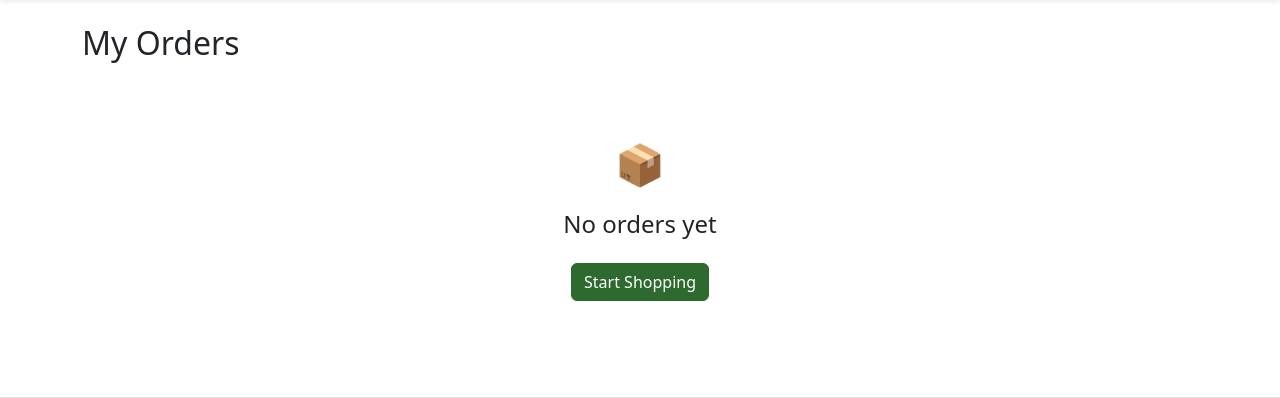
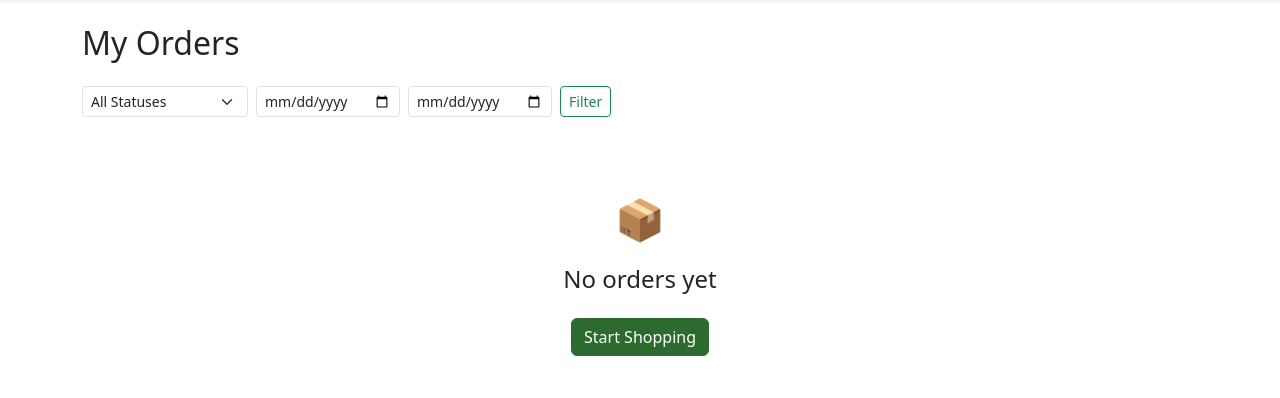
Before and after one commit to ImmortalSheikh/bristol-food-network, a Django app: page /my-orders/ in a window 1280 px wide. Shown: the part 57-455 px from the top of the page. Run offline with Django 5.2, Linux system fonts and the light colour scheme; a user stored in the database is signed in; data comes from the database, SQL or seed files in the repository; both versions use the stored data as it was after the commit; data that the repository does not hold is empty.

Commit message:
TC-021 order history filtering, TC-020 producer analytics dashboard

```diff
--- a/core/views.py
+++ b/core/views.py
@@ -461,11 +461,37 @@ def order_confirmation(request, pk):
 
 @customer_required
 def customer_orders(request):
+    from datetime import datetime
+
+    status_filter = request.GET.get('status', '').strip()
+    date_from = request.GET.get('date_from', '').strip()
+    date_to = request.GET.get('date_to', '').strip()
+
     orders = Order.objects.filter(
         customer=request.user
     ).prefetch_related('items__product', 'items__producer').order_by('-created_at')
 
-    return render(request, 'customer/orders.html', {'orders': orders})
+    if status_filter:
+        orders = orders.filter(status=status_filter)
+
+    if date_from:
+        try:
+            orders = orders.filter(created_at__date__gte=datetime.strptime(date_from, '%Y-%m-%d').date())
+        except ValueError:
+            pass
+
+    if date_to:
+        try:
+            orders = orders.filter(created_at__date__lte=datetime.strptime(date_to, '%Y-%m-%d').date())
+        except ValueError:
+            pass
+
+    return render(request, 'customer/orders.html', {
+        'orders': orders,
+        'status_filter': status_filter,
+        'date_from': date_from,
+        'date_to': date_to,
+    })
 
 
 # ─────────────────────────────────────────────────────────────
@@ -474,20 +500,45 @@ def customer_orders(request):
 
 @producer_required
 def producer_dashboard(request):
+    from django.db.models import Sum
+
     profile = get_object_or_404(ProducerProfile, user=request.user)
     products = Product.objects.filter(producer=profile).order_by('-updated_at')
     pending_orders = OrderItem.objects.filter(
         producer=profile,
         producer_status='pending'
     ).select_related('order', 'order__customer', 'product').order_by('order__delivery_date')
+    low_stock_products = [p for p in products if p.stock_quantity <= p.low_stock_threshold]
 
-    low_stock_products = [p for p in products if p.stock_quantity <= p.low_stock_threshold]
+    # TC-020: Analytics
+    all_items = OrderItem.objects.filter(producer=profile)
+    fulfilled_items = all_items.filter(producer_status='delivered')
+    total_revenue = all_items.aggregate(t=Sum('subtotal'))['t'] or Decimal('0')
+    total_revenue = round(total_revenue, 2)
+    commission_paid = round(total_revenue * Decimal('0.05'), 2)
+    net_revenue = round(total_revenue - commission_paid, 2)
+    total_fulfilled = fulfilled_items.count()
+    total_units_sold = all_items.aggregate(t=Sum('quantity'))['t'] or 0
+    best_sellers = (
+        all_items
+        .values('product__name')
+        .annotate(units_sold=Sum('quantity'), revenue=Sum('subtotal'))
+        .order_by('-revenue')[:5]
+    )
 
     return render(request, 'producer/dashboard.html', {
         'profile': profile,
         'products': products,
         'pending_orders': pending_orders,
         'low_stock_products': low_stock_products,
+        'total_products': products.count(),
+        'total_fulfilled': total_fulfilled,
+        'total_revenue': total_revenue,
+        'net_revenue': net_revenue,
+        'commission_paid': commission_paid,
+        'total_units_sold': total_units_sold,
+        'low_stock_count': len(low_stock_products),
+        'best_sellers': best_sellers,
     })
 
 
--- a/templates/customer/orders.html
+++ b/templates/customer/orders.html
@@ -2,13 +2,40 @@
 {% block title %}My Orders — Bristol Food Network{% endblock %}
 {% block content %}
 <h2 class="mb-4">My Orders</h2>
+
+<!-- ── Filters ── -->
+<form method="get" class="d-flex gap-2 align-items-center mb-4 flex-wrap">
+    <select name="status" class="form-select form-select-sm" style="width:auto;" onchange="this.form.submit()">
+        <option value="">All Statuses</option>
+        <option value="pending"   {% if status_filter == 'pending' %}selected{% endif %}>Pending</option>
+        <option value="confirmed" {% if status_filter == 'confirmed' %}selected{% endif %}>Confirmed</option>
+        <option value="ready"     {% if status_filter == 'ready' %}selected{% endif %}>Ready for Delivery</option>
+        <option value="delivered" {% if status_filter == 'delivered' %}selected{% endif %}>Delivered</option>
+        <option value="cancelled" {% if status_filter == 'cancelled' %}selected{% endif %}>Cancelled</option>
+    </select>
+    <input type="date" name="date_from" class="form-control form-control-sm" style="width:auto;"
+           value="{{ date_from }}" placeholder="From date">
+    <input type="date" name="date_to" class="form-control form-control-sm" style="width:auto;"
+           value="{{ date_to }}" placeholder="To date">
+    <button type="submit" class="btn btn-sm btn-outline-success">Filter</button>
+    {% if status_filter or date_from or date_to %}
+    <a href="{% url 'customer_orders' %}" class="btn btn-sm btn-outline-secondary">Clear</a>
+    {% endif %}
+</form>
+
 {% if not orders %}
 <div class="text-center py-5">
     <div class="fs-1 mb-3">📦</div>
-    <h4>No orders yet</h4>
-    <a href="{% url 'marketplace' %}" class="btn btn-primary mt-3">Start Shopping</a>
+    {% if status_filter or date_from or date_to %}
+        <h4>No orders match your filters</h4>
+        <a href="{% url 'customer_orders' %}" class="btn btn-outline-secondary mt-3">Clear Filters</a>
+    {% else %}
+        <h4>No orders yet</h4>
+        <a href="{% url 'marketplace' %}" class="btn btn-primary mt-3">Start Shopping</a>
+    {% endif %}
 </div>
 {% else %}
+<p class="text-muted small mb-3">Showing {{ orders|length }} order{{ orders|length|pluralize }}</p>
 {% for order in orders %}
 <div class="card mb-3">
     <div class="card-header d-flex justify-content-between align-items-center">
```
Also changed, not shown: templates/producer/dashboard.html (+76 -5 lines), db.sqlite3 (added), media/products/images.jpg (added), 1 other file.
